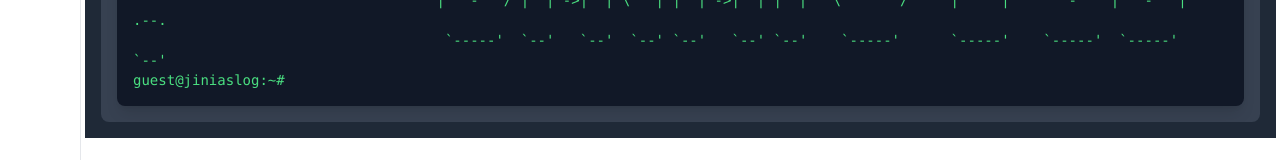
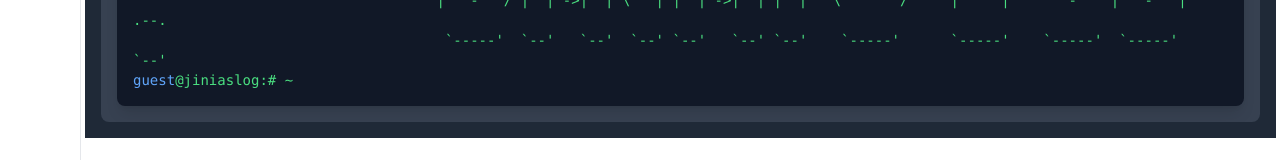
Before and after one commit to jinia91/blog-front, a Next.js app: page / in a window 1280 px wide. Shown: the part 643-803 px from the top of the page. Built offline with nearby package versions, Linux system fonts and the light colour scheme; no server answers; a web font is replaced by a local one.

Commit message:
사이드 바 수정

```diff
--- a/app/(main)/(terminal)/components/input/input.tsx
+++ b/app/(main)/(terminal)/components/input/input.tsx
@@ -33,7 +33,7 @@ export const TerminalInput: React.FC<TerminalInputProps> = ({ username }) => {
         const updatedContext = {
           ...prevContext,
           history: prevContext.history.concat(commandLine),
-          output: prevContext.output.concat(username + '@jiniaslog:~# ' + commandLine)
+          output: prevContext.output.concat(username + '@jiniaslog:# ~' + commandLine)
         }
         resolve(updatedContext)
         return updatedContext
@@ -66,13 +66,24 @@ export const TerminalInput: React.FC<TerminalInputProps> = ({ username }) => {
 
   return (
     <div className="p-4" onClick={handleFocusInput}>
-      {context.output.map((line, index) => (
-        <pre key={index} className="text-green-400 whitespace-pre-wrap">{line}</pre>
-      ))}
-
-      {/* 입력 필드 */}
+      {context.output.map((line, index) => {
+        const isUsernameLine = line.startsWith(username + '@jiniaslog:# ~')
+        return (
+          <pre key={index} className="whitespace-pre-wrap">
+          {isUsernameLine
+            ? (
+              <>
+                <span className="text-blue-400">{username}</span>
+                <span className="text-green-400">{line.replace(username + '@jiniaslog:# ~', '@jiniaslog:# ~')}</span>
+              </>
+              )
+            : (<span className="text-green-400">{line}</span>)}
+        </pre>
+        )
+      })}
       <div className="flex">
-        <span className="text-green-400">{username}@jiniaslog:~#&nbsp;</span>
+        <span className="text-blue-400">{username}</span>
+        <span className="text-green-400">@jiniaslog:# ~&nbsp;</span>
         <input
           type="text"
           ref={inputRef}
@@ -81,8 +92,8 @@ export const TerminalInput: React.FC<TerminalInputProps> = ({ username }) => {
           onChange={(e) => {
             setInput(e.target.value)
           }}
-          onKeyDown={event => {
-            handleKeyPress(event).catch(console.error)
+          onKeyDown={async event => {
+            await handleKeyPress(event).catch(console.error)
           }}
           autoFocus
         />
```
